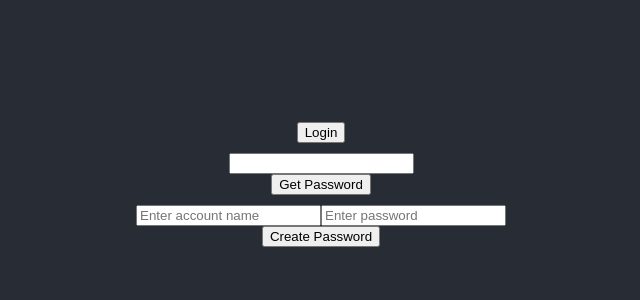
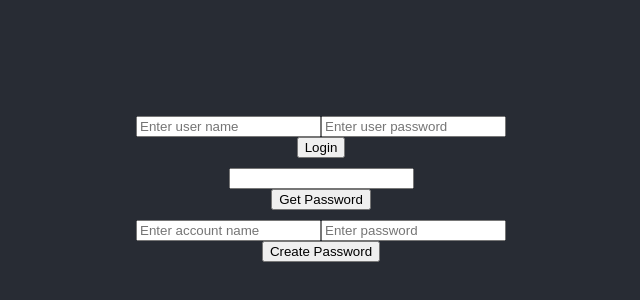
Before and after one commit to LebkuchenCJ/lock-head, a React (Create React App) app in the folder client/: page / in a window 1280 px wide. Shown: the part 216-516 px from the top of the page, without its empty margins (319-959 px from the left). Built offline with nearby package versions, Linux system fonts and the light colour scheme.

Commit message:
Add user login field and check

```diff
--- a/client/package.json
+++ b/client/package.json
@@ -2,7 +2,6 @@
   "name": "client",
   "version": "0.1.0",
   "private": true,
-  "proxy": "http://localhost:3001/",
   "dependencies": {
     "@testing-library/jest-dom": "^4.2.4",
     "@testing-library/react": "^9.5.0",
@@ -44,5 +43,6 @@
     "@storybook/react": "^6.0.21",
     "babel-loader": "^8.1.0",
     "react-is": "^16.13.1"
-  }
+  },
+  "proxy": "http://localhost:3001/"
 }
--- a/client/src/App.js
+++ b/client/src/App.js
@@ -19,11 +19,12 @@ async function createPassword(name, value) {
   alert(result);
 }
 
-async function login() {
+async function login(userName, userPassword) {
   const data = {
-    username: "jonas",
-    password: "123",
+    username: userName,
+    password: userPassword,
   };
+  sessionStorage.setItem(`${userName}`, `${userPassword}`);
 
   const response = await fetch("/api/users/login", {
     method: "POST",
@@ -42,12 +43,27 @@ async function getPasswords(name) {
   alert(result);
 }
 function App() {
+  const [userName, setUserName] = useState("");
+  const [userPassword, setUserPassword] = useState("");
   const [passwordName, setPasswordName] = useState("");
   const [passwordValue, setPasswordValue] = useState("");
   return (
     <div className="App">
       <header className="App-header">
-        <button onClick={login}>Login</button>
+        <label>
+          <input
+            placeholder="Enter user name"
+            value={userName}
+            onChange={(event) => setUserName(event.target.value)}
+          />
+          <input
+            placeholder="Enter user password"
+            value={userPassword}
+            type="password"
+            onChange={(event) => setUserPassword(event.target.value)}
+          />
+        </label>
+        <button onClick={() => login(userName, userPassword)}>Login</button>
         <label>
           <input
             value={passwordName}
@@ -64,6 +80,7 @@ function App() {
           <input
             value={passwordValue}
             placeholder="Enter password"
+            type="password"
             onChange={(event) => setPasswordValue(event.target.value)}
           />
         </label>
```
